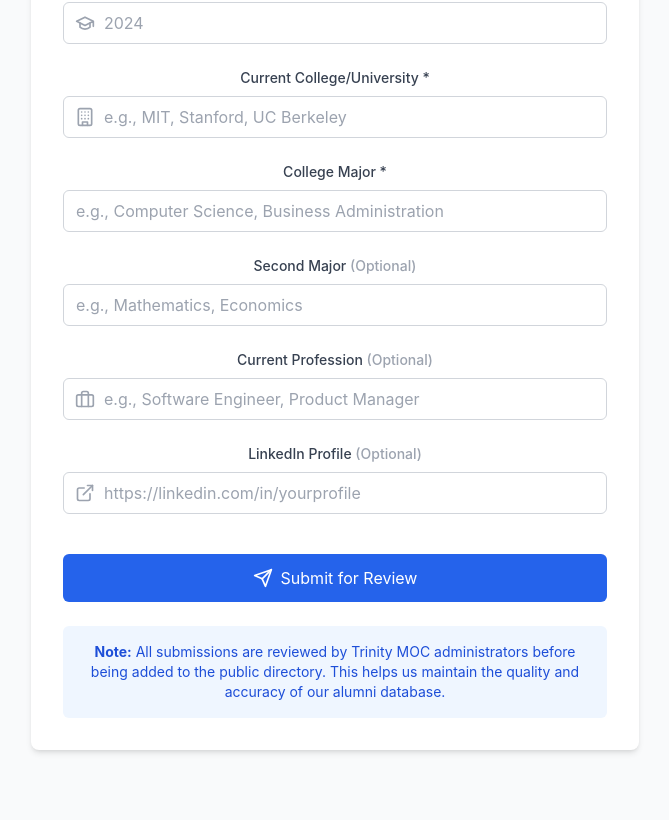
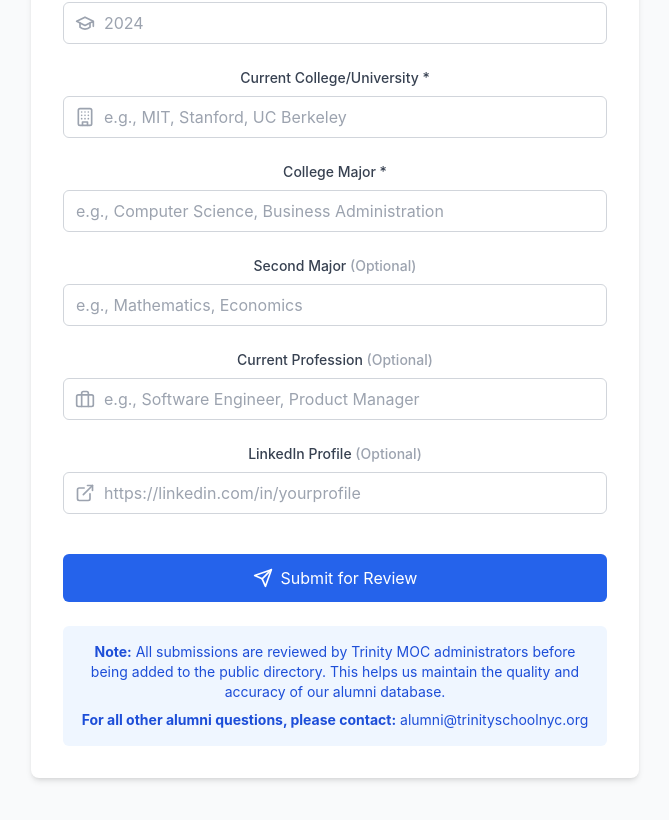
Before and after one commit to SaavanG/moc_alumni_database, a React (Create React App) app in the folder client/: page /submit in a window 1280 px wide. Shown: the part 578-1398 px from the top of the page, without its empty margins (305-974 px from the left). Built offline with nearby package versions, Linux system fonts and the light colour scheme; no server answers.

Commit message:
Add alumni office contact information to submit form
- Added alumni@trinityschoolnyc.org contact for alumni questions
- Placed at bottom of form in the note section
- Provides clear contact information for alumni inquiries

```diff
--- a/client/src/pages/Submit.js
+++ b/client/src/pages/Submit.js
@@ -300,6 +300,9 @@ const Submit = () => {
               <strong>Note:</strong> All submissions are reviewed by Trinity MOC administrators before being added to the public directory.
               This helps us maintain the quality and accuracy of our alumni database.
             </p>
+            <p className="text-sm text-blue-700 mt-2">
+              <strong>For all other alumni questions, please contact:</strong> alumni@trinityschoolnyc.org
+            </p>
           </div>
         </div>
       </div>
```
